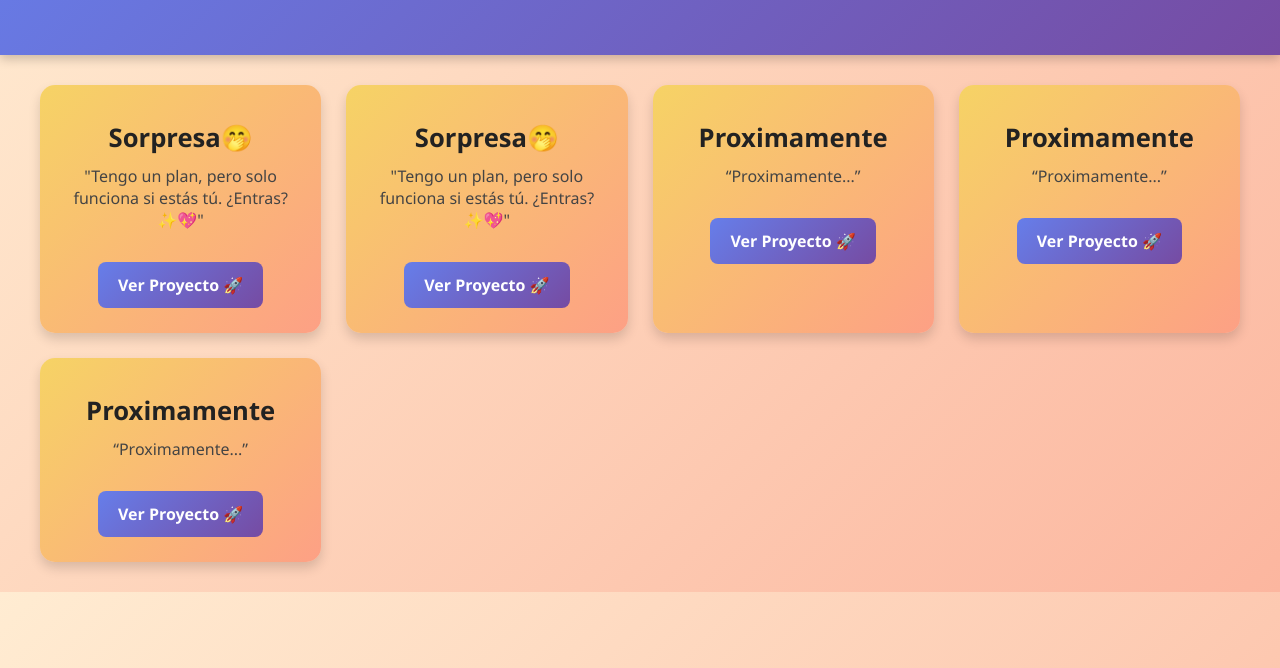
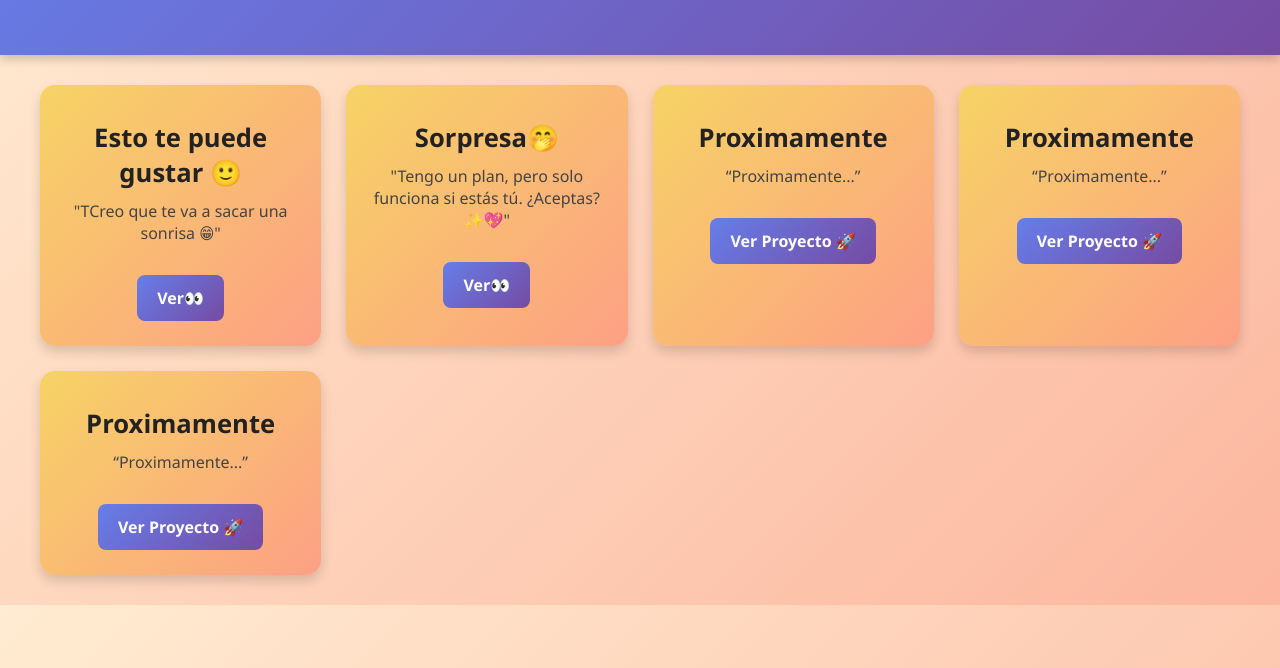
Before and after one commit to manlio-pixel/manlio-pixel.github.io, a plain HTML site: page index.html in a window 1280 px wide. Shown: the part 132-800 px from the top of the page. Drawn offline with Linux system fonts and the light colour scheme.

Commit message:
initial commit

```diff
--- a/index.html
+++ b/index.html
@@ -83,86 +83,86 @@
     <div class="card">
       <h2>Corazon</h2>
       <p>"Cada latido de este corazón refleja cuánto significas para mí. 💓"</p>
-      <a href="proyecto4/">Ver Proyecto 🚀</a>
+      <a href="proyecto4/">Ver👀</a>
     </div>
 -->
     <div class="card">
-      <h2>Sorpresa🤭</h2>
-      <p>"Tengo un plan, pero solo funciona si estás tú. ¿Entras?✨💖"</p>
-      <a href="proyecto3/">Ver Proyecto 🚀</a>
+      <h2>Esto te puede gustar 🙂</h2>
+      <p>"TCreo que te va a sacar una sonrisa 😁"</p>
+      <a href="proyecto3/">Ver👀</a>
     </div>
 
     <div class="card">
       <h2>Sorpresa🤭</h2>
-      <p>"Tengo un plan, pero solo funciona si estás tú. ¿Entras?✨💖"</p>
-      <a href="proyecto15/">Ver Proyecto 🚀</a>
+      <p>"Tengo un plan, pero solo funciona si estás tú. ¿Aceptas?✨💖"</p>
+      <a href="proyecto15/">Ver👀</a>
     </div>
  <!--
 
     <div class="card">
       <h2>1 mes juntos</h2>
       <p>"Un mes contigo ha sido el inicio del mejor capítulo de mi vida ❤️"</p>
-      <a href="proyecto1/">Ver Proyecto 🚀</a>
+      <a href="proyecto1/">Ver👀</a>
     </div>
 
       <div class="card">
       <h2>Feliz primer año juntos</h2>
       <p>“Un año juntos y cada día te quiero más. 💖 Gracias por hacer mi vida más feliz.”</p>
-      <a href="proyecto7/">Ver Proyecto 🚀</a>
+      <a href="proyecto7/">Ver👀</a>
     </div>
 
       <div class="card">
       <h2>Feliz cumpleaños</h2>
       <p>“Feliz cumpleaños, mi amor. Que tu día esté lleno de alegría, abrazos y todo el amor que te mereces. 🎂💖”</p>
-      <a href="proyecto12/">Ver Proyecto 🚀</a>
+      <a href="proyecto12/">Ver👀</a>
     </div>
 
       <div class="card">
       <h2>“Mi mayor deseo ✨”</h2>
       <p>"“Una vida a tu lado es todo lo que siempre he soñado. 💖”</p>
-      <a href="proyecto13/">Ver Proyecto 🚀</a>
+      <a href="proyecto13/">Ver👀</a>
     </div>
 
     <div class="card">
       <h2>Feliz san valentin</h2>
       <p>"Este San Valentín no celebro solo un día, celebro la suerte de tenerte en mi vida y de amarte cada instante ❤️🌹"</p>
-      <a href="proyecto2/">Ver Proyecto 🚀</a>
+      <a href="proyecto2/">Ver👀</a>
     </div>
 
     <div class="card">
       <h2>Dia del beso</h2>
       <p>“Un beso tuyo vale más que mil palabras. 💋 Te adoro.”</p>
-      <a href="proyecto9/">Ver Proyecto 🚀</a>
+      <a href="proyecto9/">Ver👀</a>
     </div>
 
      <div class="card">
       <h2>Dia del abrazo </h2>
       <p>“Hoy te abrazo con todo mi corazón, aunque sea a la distancia. 🤗💛”</p>
-      <a href="proyecto8/">Ver Proyecto 🚀</a>
+      <a href="proyecto8/">Ver👀</a>
     </div>
 
     <div class="card">
       <h2>Feliz 21 de septiembre</h2>
       <p>"Un paseo visual entre flores doradas, acompañadas por melodías que acarician el alma.🌼🎶"</p>
-      <a href="proyecto5/">Ver Proyecto 🚀</a>
+      <a href="proyecto5/">Ver👀</a>
     </div>
 
     <div class="card">
       <h2>Feliz 21 de septiembre</h2>
       <p>"Cuando las flores amarillas se encuentran con las palabras, nace un mensaje que toca el alma. 💛✉️"</p>
-      <a href="proyecto6/">Ver Proyecto 🚀</a>
+      <a href="proyecto6/">Ver👀</a>
     </div>
 
       <div class="card">
       <h2>Feliz navidad</h2>
       <p>“A tu lado, cada Navidad es mágica. Gracias por iluminar mi vida. 💖🎄”</p>
-      <a href="proyecto10/">Ver Proyecto 🚀</a>
+      <a href="proyecto10/">Ver👀</a>
     </div>
 
       <div class="card">
       <h2>Feliz año nuevo</h2>
       <p>“Feliz Año Nuevo, mi amor. Que este nuevo año nos traiga más momentos juntos, risas y amor infinito. 💖✨”</p>
-      <a href="proyecto11/">Ver Proyecto 🚀</a>
+      <a href="proyecto11/">Ver👀</a>
     </div>
     -->
     <div class="card">
```
